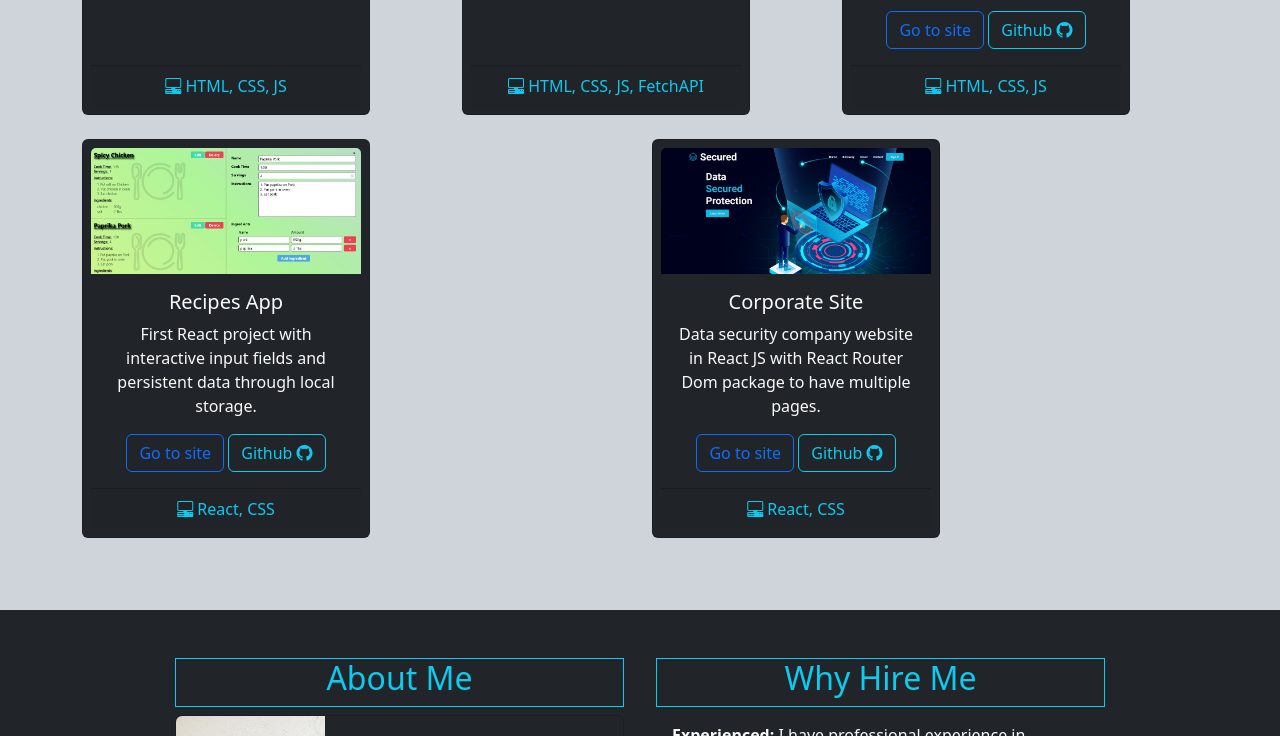
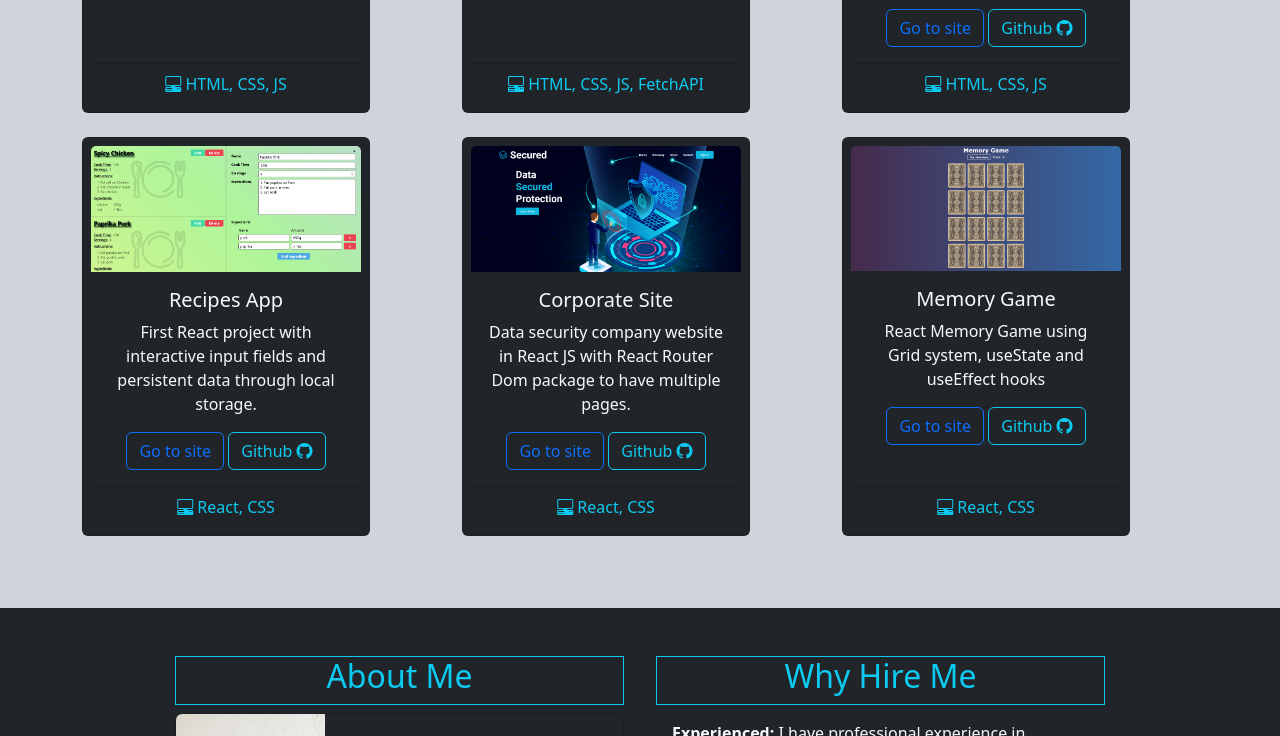
Before and after one commit to SylvainDev1/Portfolio, a plain HTML site: page index.html in a window 1280 px wide. Shown: the part 1124-1860 px from the top of the page. Drawn offline with nearby package versions, Linux system fonts and the light colour scheme; a script that the page names is missing.

Commit message:
add last project

```diff
--- a/index.html
+++ b/index.html
@@ -75,9 +75,9 @@
         </div>
     </section>
     <!-- Project Cards -->
-    <section id="projects" class=" p-5 bg-dark-subtle">
+    <section id="projects" class=" p-5 bg-dark-subtle ">
         <div class="container pb-2">
-            <h2 class="text-center p-2 text-dark border border-dark">
+            <h2 class="text-center p-2 text-dark text-decoration-underline">
                 Projects
             </h2>
         </div>
@@ -199,6 +199,29 @@
                         </div>
                     </div>
                 </div>
+                <!-- card6 -->
+                <div class="col-md mb-4">
+                    <div class="card p-2 bg-dark text-light h-100" style="width: 18rem;">
+                        <a href="https://mem-ogame.netlify.app/" target="_blank">
+                            <img src="images/MemoGame.png" class="card-img-top" alt="...">
+                        </a>
+                        <div class="card-body text-center">
+                            <h5 class="card-title">Memory Game</h5>
+                            <p class="card-text"> React Memory Game using Grid system, useState and useEffect hooks
+                            </p>
+                            <div>
+                                <a href="https://mem-ogame.netlify.app/" target="_blank"
+                                    class="btn btn-outline-primary">Go to site</a>
+                                <a href="https://github.com/SylvainDev1/Secured_Site" target="_blank"
+                                    class="btn btn-outline-info">Github <i class="bi bi-github"></i></a>
+                            </div>
+                        </div>
+                        <div class="card-footer text-info">
+                            <i class="bi bi-pc-display-horizontal"> </i>React, CSS
+                        </div>
+                    </div>
+                </div>
+
             </div>
         </div>
     </section>
```
Also changed, not shown: images/MemoGame.png (added).
